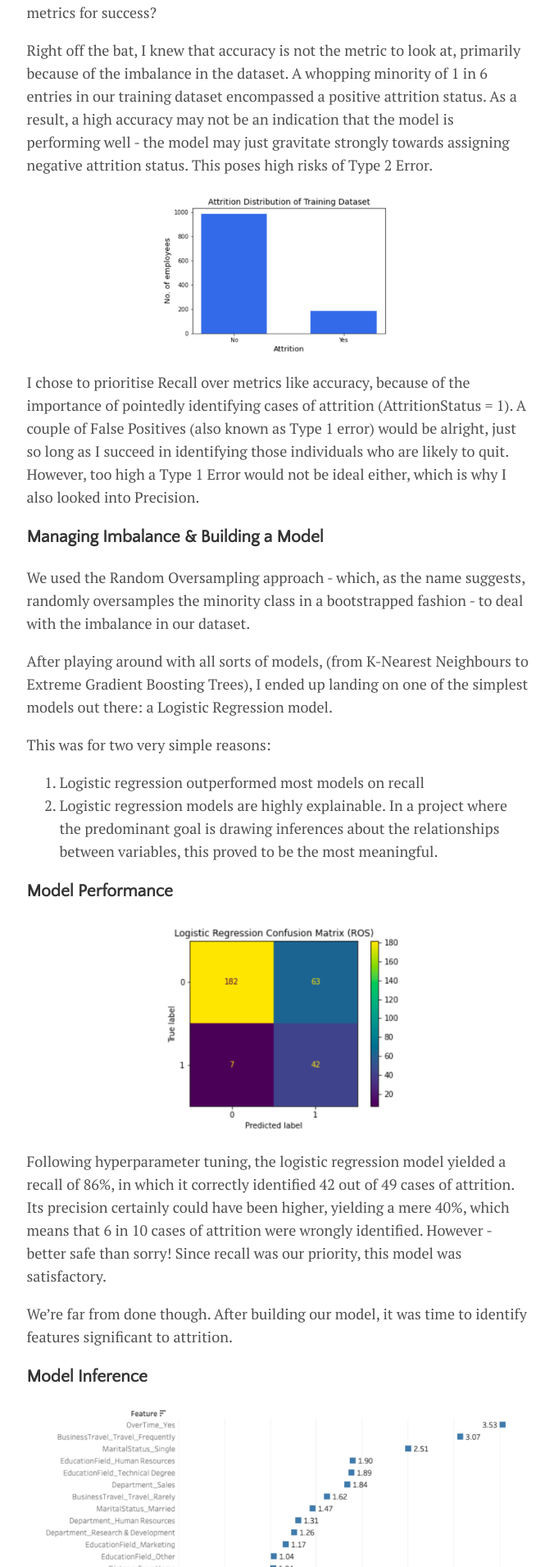
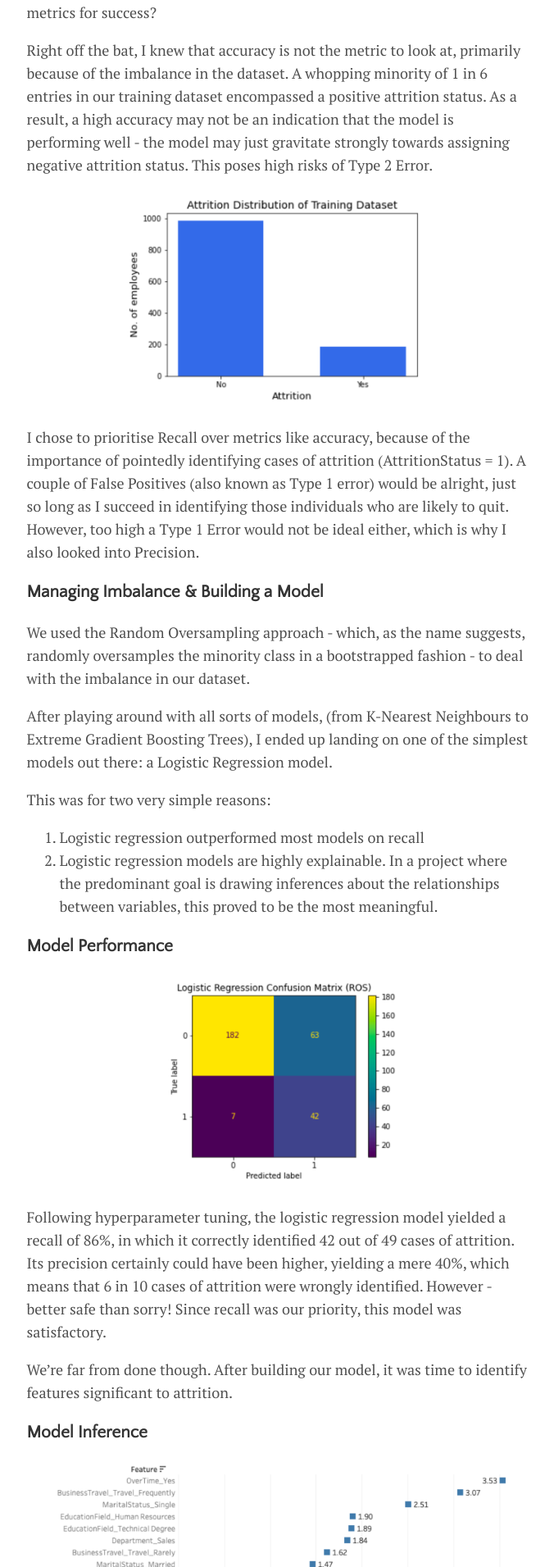
Before and after one commit to shreyasriram4/shreyasriram4.github.io, a Jekyll site: the page built from _posts/2022-08-19-employee-attrition.md, in a window 1280 px wide. Shown: the part 2332-4243 px from the top of the page at 82% size, without its empty margins (300-976 px from the left). Built offline with Jekyll 4.4.1, drawn with Linux system fonts in a browser that asks for light colours.

Commit message:
Update 2022-08-19-employee-attrition.md

```diff
--- a/_posts/2022-08-19-employee-attrition.md
+++ b/_posts/2022-08-19-employee-attrition.md
@@ -31,7 +31,11 @@
 
 Right off the bat, I knew that accuracy is not the metric to look at, primarily because of the imbalance in the dataset. A whopping minority of 1 in 6 entries in our training dataset encompassed a positive attrition status. As a result, a high accuracy may not be an indication that the model is performing well - the model may just gravitate strongly towards assigning negative attrition status. This poses high risks of Type 2 Error.
 
-<img src="/assets/img/imbalance.png" alt="imbalance" width="400" class="center"/>
+<div style="text-align: center;">
+
+<img src="/assets/img/imbalance.png" alt="imbalance" width="400"/>
+
+</div>
 
 I chose to prioritise Recall over metrics like accuracy, because of the importance of pointedly identifying cases of attrition (AttritionStatus = 1). A couple of False Positives (also known as Type 1 error) would be alright, just so long as I succeed in identifying those individuals who are likely to quit. However, too high a Type 1 Error would not be ideal either, which is why I also looked into Precision.
 
@@ -47,7 +51,11 @@
 
 ### Model Performance
 
-<img src="/assets/img/lr_cm.png" alt="cm" class="center"/>
+<div style="text-align: center;">
+
+<img src="/assets/img/lr_cm.png" alt="cm" width="300"/>
+
+</div>
 
 Following hyperparameter tuning, the logistic regression model yielded a recall of 86%, in which it correctly identified 42 out of 49 cases of attrition. Its precision certainly could have been higher, yielding a mere 40%, which means that 6 in 10 cases of attrition were wrongly identified. However - better safe than sorry! Since recall was our priority, this model was satisfactory.
 
```
